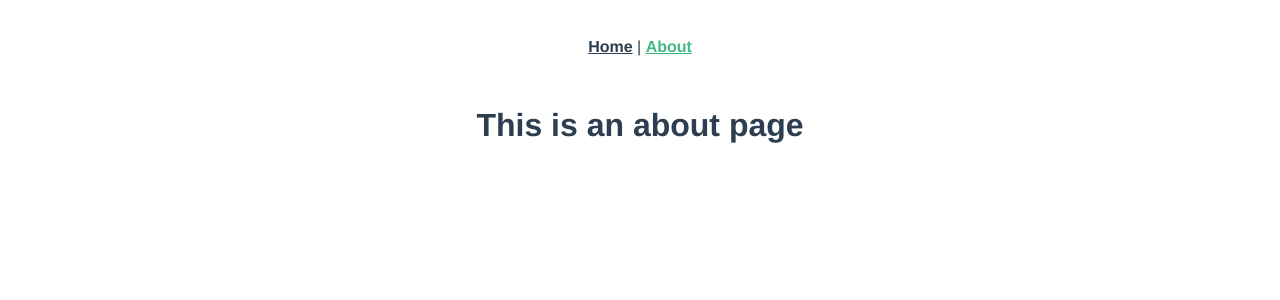
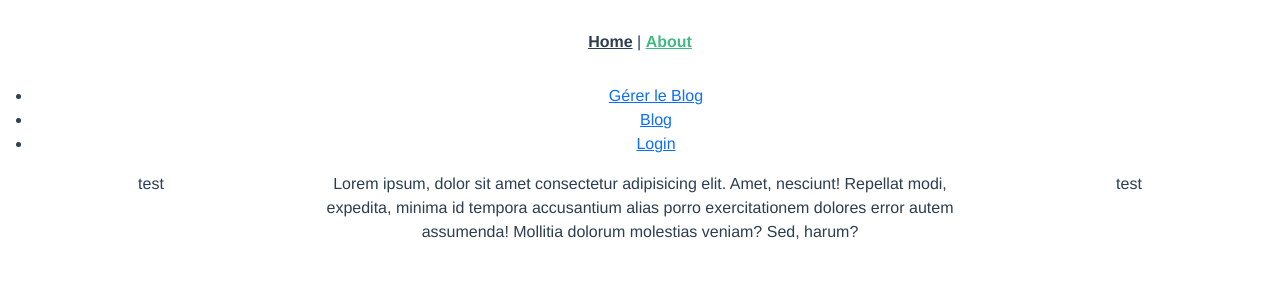
Before and after one commit to IIM-Creative-Technology/vuejs-IIMBenjaminBurstein, a Vue app: page /about in a window 1280 px wide. Shown: the top 300 px of the page. Built offline with nearby package versions, Linux system fonts and the light colour scheme.

Commit message:
ADD component to admin

```diff
--- a/public/index.html
+++ b/public/index.html
@@ -5,6 +5,8 @@
     <meta http-equiv="X-UA-Compatible" content="IE=edge">
     <meta name="viewport" content="width=device-width,initial-scale=1.0">
     <link rel="icon" href="<%= BASE_URL %>favicon.ico">
+    <link href="https://cdn.jsdelivr.net/npm/bootstrap@5.0.0-beta2/dist/css/bootstrap.min.css" rel="stylesheet" integrity="sha384-BmbxuPwQa2lc/FVzBcNJ7UAyJxM6wuqIj61tLrc4wSX0szH/Ev+nYRRuWlolflfl" crossorigin="anonymous">
+    <script src="https://cdn.jsdelivr.net/npm/bootstrap@5.0.0-beta2/dist/js/bootstrap.bundle.min.js" integrity="sha384-b5kHyXgcpbZJO/tY9Ul7kGkf1S0CWuKcCD38l8YkeH8z8QjE0GmW1gYU5S9FOnJ0" crossorigin="anonymous"></script>
     <title><%= htmlWebpackPlugin.options.title %></title>
   </head>
   <body>
--- a/src/App.vue
+++ b/src/App.vue
@@ -3,9 +3,15 @@
     <router-link to="/">Home</router-link> |
     <router-link to="/about">About</router-link>
   </div>
-  <router-view/>
+  <admin/>
 </template>
-
+<script>
+import admin from "./views/Admin"
+  export default {
+  name: 'app',
+  components : { admin },
+}
+</script>
 <style>
 #app {
   font-family: Avenir, Helvetica, Arial, sans-serif;
--- a/src/components/BlogEdit.vue
+++ b/src/components/BlogEdit.vue
@@ -0,0 +1,17 @@
+<template>
+    <div class="row">
+        <div class="col-lg-3">
+            <p>test</p>
+        </div>
+        <div class="col-lg-6">
+            Lorem ipsum, dolor sit amet consectetur adipisicing elit. Amet, nesciunt! Repellat modi, expedita, minima id tempora accusantium alias porro exercitationem dolores error autem assumenda! Mollitia dolorum molestias veniam? Sed, harum?
+        </div>
+        <div class="col-lg-3">test</div>
+    </div>
+</template>
+<script>
+
+</script>
+<style scoped>
+
+</style>
--- a/src/views/Admin.vue
+++ b/src/views/Admin.vue
@@ -1,7 +1,16 @@
 <template>
-
+    <Header />
+    <blog-edit />
 </template>
 <script>
+    import BlogEdit from "../components/BlogEdit"
+    import Header from '../components/Header.vue'
+    export default {
+        components : {
+        BlogEdit,
+        Header,
+        }
+    }
 
 </script>
 <style scoped>
```
